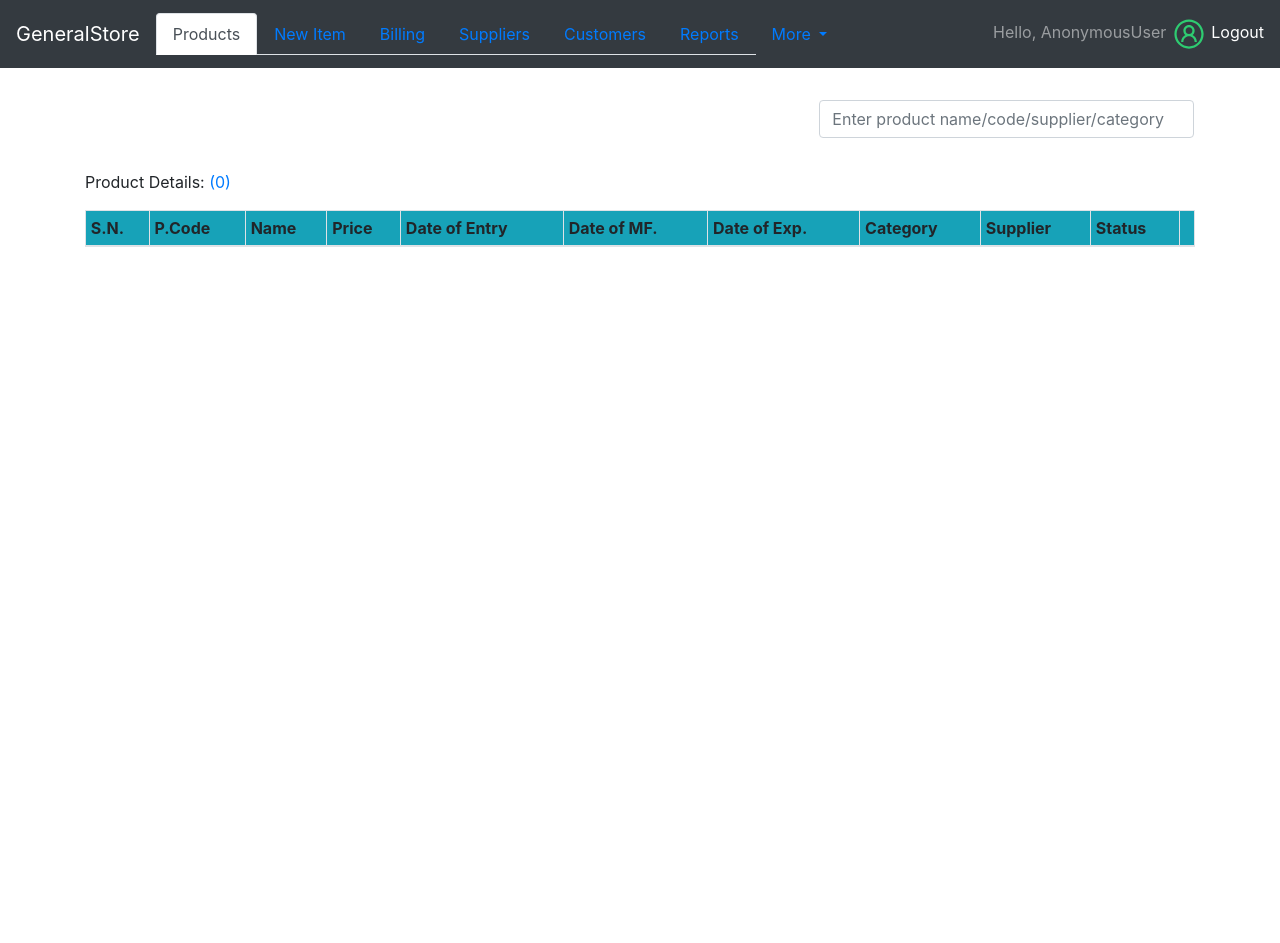
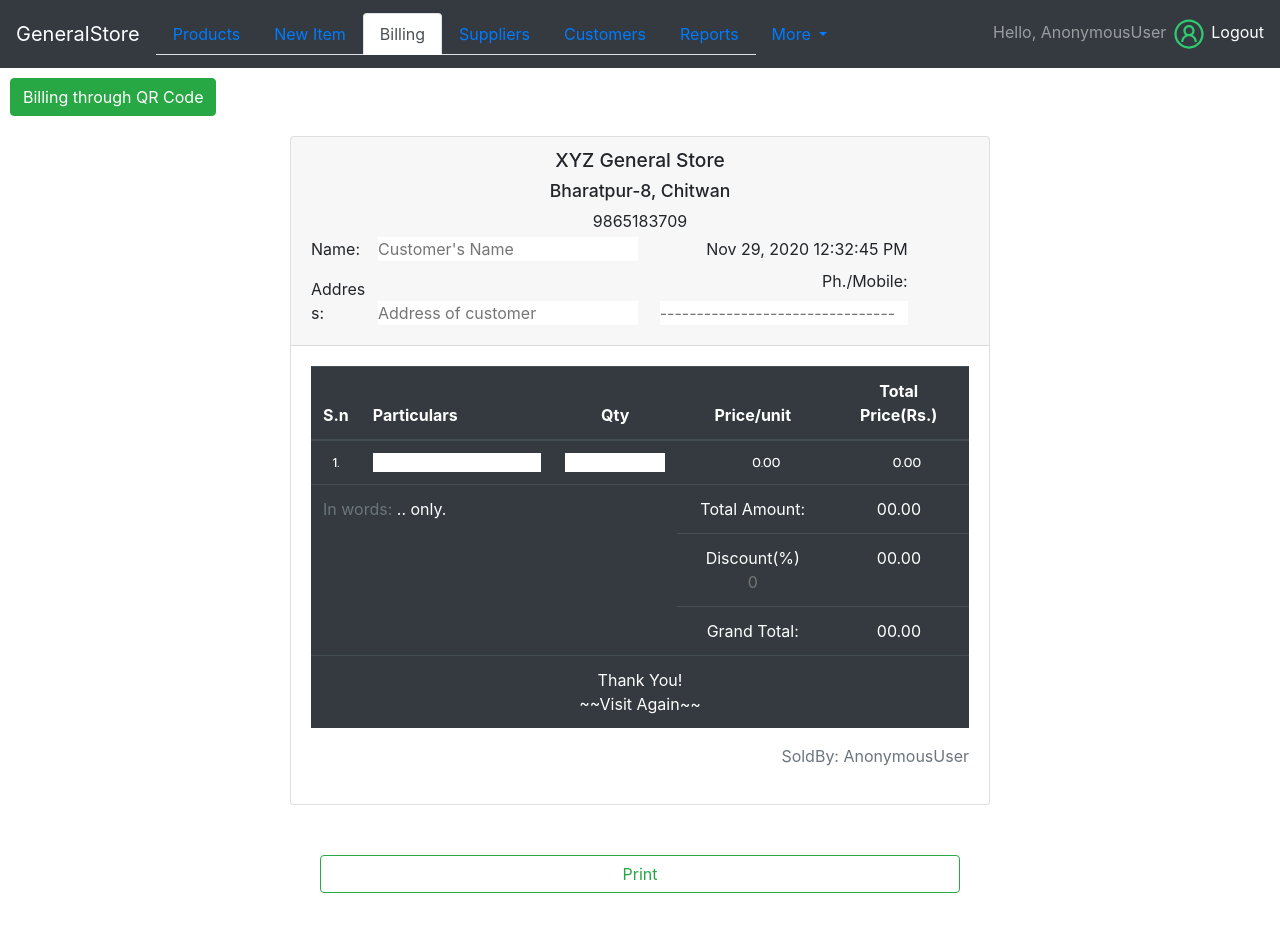
Before and after one commit to sthaB-kash/GeneralStore, a Django app: page / in a window 1280 px wide. Before the commit the page ends 247 px from the top, so only its background shows below. Run offline with Django 3.2, Linux system fonts and the light colour scheme; data that the repository does not hold is empty; some libraries are stand-ins or nearby versions.

Commit message:
amount in words added

```diff
--- a/myapp/views.py
+++ b/myapp/views.py
@@ -210,9 +210,12 @@
 
 
 def get_qty_and_price(request):
-    qs = Product.objects.values('pname', 'price', 'qty').get(pname=request.GET.get('product'))
-    # print(qs)
-    return JsonResponse(qs, safe=False)
+    try:
+        qs = Product.objects.values('pname', 'price', 'qty').get(pname=request.GET.get('product'))
+        # print(qs)
+        return JsonResponse(qs, safe=False)
+    except:
+        return JsonResponse({'false': 0}, safe=False)
 
 
 def qrcode_billing(request):
--- /dev/null
+++ b/static/js/billing-numberToWords.js
@@ -0,0 +1,105 @@
+var num = {
+            '1':'one',
+            '2':'two',
+            '3':'three',
+            '4':'four',
+            '5':'five',
+            '6':'six',
+            '7':'seven',
+            '8':'eight',
+            '9':'nine',
+            '10':'ten'
+        };
+
+        var elevenToNineteen = {
+            '11':'eleven', '12':'twelve', '13':'thirteen', '14':'fourteen', '15':'fifteen', '16':'sixteen', '17':'seventeen', '18':'eighteen', '19':'nineteen'
+        };
+        var tens = [
+            'twenty', 'thirty', 'fourty', 'fifty', 'sixty', 'seventy', 'eighty', 'ninety'
+        ];
+
+
+       //document.querySelector('.qty').addEventListener('input',
+       function amountInWords(){
+            //console.log("selected");
+            var amount = Number($('.g-total').html()).toFixed(2);
+            amount = amount.split('.');
+            var rupees = ''
+            var paisa = '';
+            if(amount.length===2)
+                //console.log(amount[0],amount[1]);
+                //for rupees
+                n = Number(amount[0]);
+                if(n===0)
+                    rupees = '';
+                else if(n<100){
+                    rupees = returnValue(n) + " rupees";
+                }
+                else if(n<=999){
+                    rupees = hundred(n);
+                }
+                else if(n<=99999){
+                    rupees = thousand(n);
+                }
+                else if(n<=9999999){
+                    rupees = returnValue(parseInt(n/100000))  + " lakha " + thousand(n%100000);
+                }
+                //for paisa
+                n = Number(amount[1]);
+                if(n===0)
+                    paisa = '';
+                else
+                    paisa = returnValue(n) + ' paisa';
+
+            //val.innerHTML = amount;
+            //console.log(rupees + ' ' + paisa);
+            return rupees + ' ' + paisa;
+       }//);
+
+       function returnValue(n){
+           var value = 0;
+            if(n<=10){
+                value = n.toString();
+                value = num[value];
+            }
+            else if (n<20){
+                value = n.toString();
+                value = elevenToNineteen[value];
+            }
+            else{
+                var p1 = parseInt(n/10);
+                var p2 = n%10;
+                value = tens[p1-2];
+                if(p2!=0)
+                    value = value +'-'+ num[p2];
+            }
+
+           return value;
+       }
+       function hundred(n){
+           //console.log("for hundred: "+n);
+            if(n==0)
+                rupees = 'rupees';
+            else if(n<100)
+                rupees =returnValue(n) + " rupees";
+            else if(n%100!=0)
+                rupees = returnValue(parseInt(n/100)) + " hundred " + returnValue(n%100) + " rupees";
+            else{
+                rupees = returnValue(parseInt(n/100)) + " hundred" + " rupees";
+            }
+
+            return rupees;
+       }
+       function thousand(n){
+        //console.log("for thousand: "+n);
+        if(n==0)
+            rupees = 'rupees';
+        else if(n<1000)
+            rupees = hundred(n);
+        else if(n%1000!=0)
+            rupees = returnValue(parseInt(n/1000))  + " thousand " + hundred(n%1000);
+        else
+            rupees = returnValue(parseInt(n/1000)) + " thousand rupees";
+        return rupees;
+
+       }
--- a/templates/index.html
+++ b/templates/index.html
@@ -22,7 +22,7 @@
     <title>XYZ GeneralStore</title>
 
     <style>
-    .qty{text-align: right;}
+    .qty{text-align: right; padding-right: 10px;}
     </style>
 
   </head>
@@ -358,7 +358,11 @@
                             </tbody>
                             <tfoot>
                                 <tr>
-                                    <td colspan="3" rowspan="3" class="text-left"><p>In words:</p></td>
+                                    <td colspan="3" rowspan="3" class="text-left">
+                                        <p><span class="text-muted">In words: </span>
+                                            <span id="amt-in-words">..</span> only.
+                                        </p>
+                                    </td>
                                     <td>Total Amount:</td><td class="text-right pr-5 total-amt">00.00</td>
                                 </tr>
                                 <tr><td>Discount(%)<input type="text" class="input-discount text-white bg-dark" placeholder="0"/></td>
@@ -367,7 +371,7 @@
                                 <tr><td colspan="5">Thank You!<br/>~~Visit Again~~</td></tr>
                             </tfoot>
                         </table>
-                        <div class="sold-by text-right text-muted"><p>SoldBy: UserName</p></div>
+                        <div class="sold-by text-right text-muted"><p>SoldBy: {{ request.user }}</p></div>
                     </div>
                 </div>
 
@@ -379,23 +383,23 @@
                 </div>
 
             <!--only for testing start -->
-            <input type="text" class="particular" />
-            <button id="showall">show all</button>
+<!--            <input type="text" class="particular" />-->
+<!--            <button id="showall">show all</button>-->
 
-            {% block billing-content %}{% endblock billing-content %}
-            <div class="fetch-info">
-                <table>
-                    <thead>
-                    <tr>
-                        <th>id</th>
-                        <th>name</th>
-                        <th>qty</th>
-                        <th>price</th>
-                    </tr>
-                    </thead>
-                    <tbody class="fetched-content"></tbody>
-                </table>
-            </div>
+<!--            {% block billing-content %}{% endblock billing-content %}-->
+<!--            <div class="fetch-info">-->
+<!--                <table>-->
+<!--                    <thead>-->
+<!--                    <tr>-->
+<!--                        <th>id</th>-->
+<!--                        <th>name</th>-->
+<!--                        <th>qty</th>-->
+<!--                        <th>price</th>-->
+<!--                    </tr>-->
+<!--                    </thead>-->
+<!--                    <tbody class="fetched-content"></tbody>-->
+<!--                </table>-->
+<!--            </div>-->
             <!--only for testing end-->
 
 
@@ -480,7 +484,7 @@
 
     $('#inputSupplierName').change(function(){
         $.ajax({
-            url: '{% url 'auto_fill_supplier_info' %}',
+            url: '{% url "auto_fill_supplier_info" %}',
             type: 'get',
             data: { 'name': $(this).val()},
             success: function(response){
@@ -524,7 +528,7 @@
         xmlhttp.send();*/
 
         $.ajax({
-            url: '{% url 'search' %}',
+            url: '{% url "search" %}',
             type: 'get',
             data: { 'data': $(this).val()},
             success: function(response){
@@ -537,7 +541,7 @@
      $('.showDetails').click(function(){
         //alert($(this).parent().attr("id"));
         $.ajax({
-            url: '{% url 'showDetails' %}',
+            url: '{% url "showDetails" %}',
             type: 'get',
             data: { 'id': $(this).parent().attr("id")},
             success: function(response){
@@ -547,7 +551,7 @@
      });
 
     //------------------------dynamic billing------------------------------------------
-    //$('#billing-tab').tab('show');
+    $('#billing-tab').tab('show');
     $('#qrcode-billing').click(function(){
         $.ajax({
             url: '{% url "QrcodeBilling" %}',
@@ -569,6 +573,7 @@
     function getQty(){
         $('.particular').blur(function(){
            let id;
+           let me = $(this);
            var currentRow = $(this).closest("tr");
            $.ajax({
             url: '{% url "qty_and_price" %}',
@@ -576,13 +581,23 @@
             data : {'product' : $(this).val() },
             dataType: 'json',
             success: function(response){
-                //console.log(response);
+                console.log(response);
+                //console.log(me.val());
+                if(response.qty){
+                    me.css('border', 'none');
                     id='.qty-'+1;
                     //$(id).val(response.qty);
-
+                   currentRow.find(".qty").on('input', function(){
+                    var quantity = $(this).val();
+                    if((quantity !=='')&& (quantity.indexOf('.') === -1)){
+                        $(this).val(Math.max(Math.min(quantity, response.qty),1));
+                    }
+                    console.log(Math.floor(Math.max(Math.min(quantity, response.qty),1)));
+                    $(this).val(Math.floor(Math.max(Math.min(quantity, response.qty),1)));
+                   });
                    currentRow.find(".qty").attr({
                         "max": response.qty,
-                    "min": 0
+                        "min": 1
                    });
                    currentRow.find(".price").html(response.price.toFixed(2)); // get current row 2nd table cell TD value
                    $(currentRow.find('.qty')).keyup(function(){
@@ -621,8 +636,14 @@
                         var discount_amt = calculated_total_sum*dis;
                         $('.dis-val').html(discount_amt.toFixed(2));
                         $('.g-total').html((calculated_total_sum - discount_amt).toFixed(2));
+                        $('#amt-in-words').html(amountInWords());
+                   });
 
-               });
+                }else{
+                    console.log("not found");
+                    me.css('border', '2px solid red');
+                    //console.log(me.val());
+                }
 
              }
            });
@@ -691,6 +712,7 @@
 
   </script>
   <script src="{% static 'js/index.js' %}" ></script>
+  <script src ="{% static 'js/billing-numberToWords.js' %}">/</script>
   <script src="{% static 'js/calTotalPrice.js' %}" ></script>
 
   </body>
```
Lines whose indentation alone changed are shown as unchanged.
